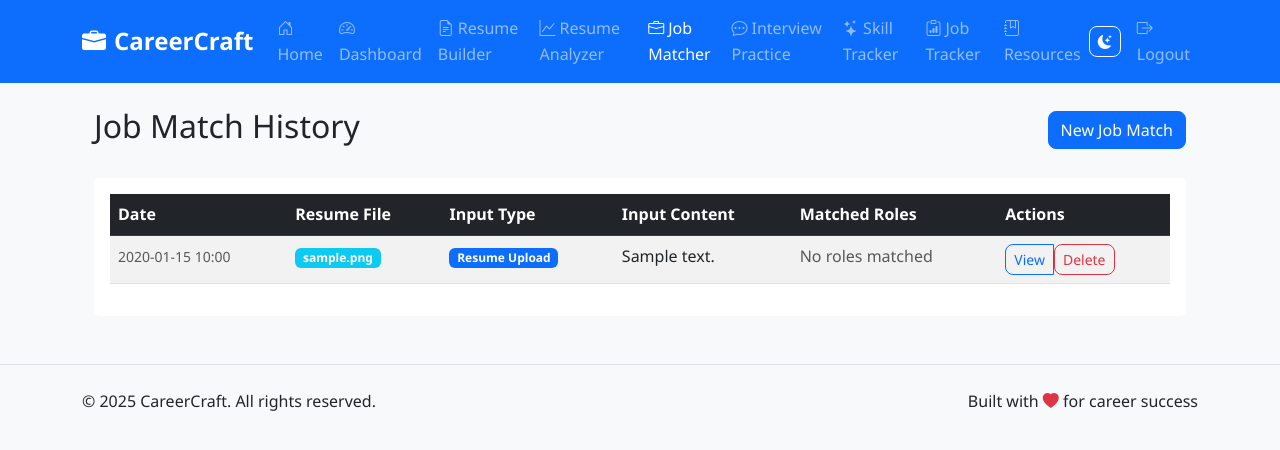
After one commit to pooji105/careercraft, a Flask app: page /job-matcher/history in a window 1280 px wide. The commit adds this page. Shown: the top 450 px of the page. Run offline with Flask 3, Linux system fonts and the light colour scheme; a user stored in the database is signed in; tables that the repository leaves empty hold one stand-in row (values such as "Sample post").

Commit message:
Save Job Matcher enhancements with result storage and resume filename

```diff
--- a/app/routes/resume.py
+++ b/app/routes/resume.py
@@ -12,7 +12,7 @@ from werkzeug.utils import secure_filename
 from app.models import ResumeAnalyzer
 from app.utils.ai_utils import analyze_resume
 import tempfile
-from app.models import JobMatch, JobMatchHistory
+from app.models import JobMatch, JobMatchHistory, JobMatchResult
 from app.utils.file_utils import export_job_match_history_txt
 from reportlab.lib.pagesizes import letter
 from reportlab.pdfgen import canvas
@@ -517,12 +517,17 @@ def job_matcher():
     error = None
     error_message = None
     input_text = ''
+    resume_file_name = None
+    resume_text = None
+    interests_or_skills = None
+
     if request.method == 'POST':
         file = request.files.get('resume_file')
         manual_input = request.form.get('manual_input', '').strip()
+
         if file and file.filename:
-            filename = secure_filename(file.filename)
-            ext = filename.rsplit('.', 1)[-1].lower()
+            resume_file_name = secure_filename(file.filename)
+            ext = resume_file_name.rsplit('.', 1)[-1].lower()
             try:
                 with tempfile.NamedTemporaryFile(delete=False, suffix='.'+ext) as tmp:
                     file.save(tmp.name)
@@ -548,10 +553,15 @@ def job_matcher():
                     os.remove(tmp_path)
                 except Exception:
                     pass
+
+            if input_text and not error:
+                resume_text = input_text
         elif manual_input:
             input_text = manual_input
+            interests_or_skills = manual_input
         else:
             error = 'Please upload a resume or enter your skills/interests.'
+
         if input_text and not error:
             from app.utils.ai_utils import match_job_roles
             ai_result = match_job_roles(input_text)
@@ -560,23 +570,50 @@ def job_matcher():
                 # Normalize: if roles is a list of strings, convert to list of dicts with all keys
                 if roles and isinstance(roles[0], str):
                     roles = [{'job_title': r, 'skills': None, 'certifications': None} for r in roles]
+
+                # Save to JobMatchResult table
+                try:
+                    job_match_result = JobMatchResult(
+                        user_id=current_user.id,
+                        resume_file_name=resume_file_name,
+                        resume_text=resume_text,
+                        interests_or_skills=interests_or_skills,
+                        matched_roles=json.dumps(roles)
+                    )
+                    db.session.add(job_match_result)
+                    db.session.commit()
+                except Exception as e:
+                    print(f"Error saving job match result: {e}")
+                    db.session.rollback()
             else:
                 error = ai_result.get('error', 'Unknown error from AI analysis.')
                 error_message = ai_result.get('raw', None)
-    # Fetch all past job matches for this user, most recent first
-    past_matches = JobMatch.query.filter_by(user_id=current_user.id).order_by(JobMatch.created_at.desc()).all()
-    raw_histories = JobMatchHistory.query.filter_by(user_id=current_user.id).order_by(JobMatchHistory.created_at.desc()).all()
-    import json
-    parsed_match_histories = [
-        {
-            'id': hist.id,
-            'created_at': hist.created_at,
-            'input_text': hist.input_text,
-            'roles': json.loads(hist.matched_roles_json)
-        }
-        for hist in raw_histories
-    ]
-    return render_template('resume/job_matcher.html', roles=roles, error=error, error_message=error_message, past_matches=past_matches, match_histories=parsed_match_histories)
+
+    # Fetch all past job match results for this user, most recent first
+    past_job_match_results = JobMatchResult.query.filter_by(user_id=current_user.id).order_by(JobMatchResult.created_at.desc()).all()
+
+    # Parse the JSON data for each result
+    parsed_past_results = []
+    for result in past_job_match_results:
+        try:
+            matched_roles = json.loads(result.matched_roles) if result.matched_roles else []
+        except json.JSONDecodeError:
+            matched_roles = []
+
+        parsed_past_results.append({
+            'id': result.id,
+            'resume_file_name': result.resume_file_name,
+            'resume_text': result.resume_text,
+            'interests_or_skills': result.interests_or_skills,
+            'matched_roles': matched_roles,
+            'created_at': result.created_at
+        })
+
+    return render_template('resume/job_matcher.html',
+                         roles=roles,
+                         error=error,
+                         error_message=error_message,
+                         past_job_match_results=parsed_past_results)
 
 @resume_bp.route('/job-matcher/delete/<int:match_id>', methods=['POST'])
 @login_required
@@ -612,6 +649,54 @@ def download_job_match_history():
     file_data = export_job_match_history_txt(histories)
     from flask import send_file
     return send_file(file_data, as_attachment=True, download_name='job_match_history.txt', mimetype='text/plain')
+
+@resume_bp.route('/job-matcher/history')
+@login_required
+def job_match_history():
+    """Show all past job match results for the currently logged-in user"""
+    try:
+        # Fetch all job match results for the current user, most recent first
+        job_match_results = JobMatchResult.query.filter_by(user_id=current_user.id).order_by(JobMatchResult.created_at.desc()).all()
+
+        # Parse the JSON data for each result
+        parsed_results = []
+        for result in job_match_results:
+            try:
+                matched_roles = json.loads(result.matched_roles) if result.matched_roles else []
+            except json.JSONDecodeError:
+                matched_roles = []
+
+            parsed_results.append({
+                'id': result.id,
+                'resume_file_name': result.resume_file_name,
+                'resume_text': result.resume_text[:200] + '...' if result.resume_text and len(result.resume_text) > 200 else result.resume_text,
+                'interests_or_skills': result.interests_or_skills,
+                'matched_roles': matched_roles,
+                'created_at': result.created_at
+            })
+
+        return render_template('resume/job_match_history.html', job_match_results=parsed_results)
+    except Exception as e:
+        flash(f'Error loading job match history: {str(e)}', 'danger')
+        return redirect(url_for('resume.job_matcher'))
+
+@resume_bp.route('/job-matcher/history/delete/<int:result_id>', methods=['POST'])
+@login_required
+def delete_job_match_result(result_id):
+    """Delete a specific job match result"""
+    try:
+        result = JobMatchResult.query.get_or_404(result_id)
+        if result.user_id != current_user.id:
+            flash('Unauthorized action.', 'danger')
+            return redirect(url_for('resume.job_match_history'))
+
+        db.session.delete(result)
+        db.session.commit()
+        flash('Job match result deleted successfully.', 'success')
+        return redirect(url_for('resume.job_match_history'))
+    except Exception as e:
+        flash(f'Error deleting job match result: {str(e)}', 'danger')
+        return redirect(url_for('resume.job_match_history'))
 
 @resume_bp.route('/download-matched-roles', methods=['POST'])
 def download_matched_roles():
--- /dev/null
+++ b/app/templates/resume/job_match_history.html
@@ -0,0 +1,195 @@
+{% extends "base.html" %}
+
+{% block title %}Job Match History{% endblock %}
+
+{% block content %}
+<div class="container mt-4">
+    <div class="row">
+        <div class="col-12">
+            <div class="d-flex justify-content-between align-items-center mb-4">
+                <h2>Job Match History</h2>
+                <a href="{{ url_for('resume.job_matcher') }}" class="btn btn-primary">
+                    <i class="fas fa-plus"></i> New Job Match
+                </a>
+            </div>
+
+            {% if job_match_results %}
+                <div class="card">
+                    <div class="card-body">
+                        <div class="table-responsive">
+                            <table class="table table-striped table-hover">
+                                <thead class="table-dark">
+                                    <tr>
+                                        <th>Date</th>
+                                        <th>Resume File</th>
+                                        <th>Input Type</th>
+                                        <th>Input Content</th>
+                                        <th>Matched Roles</th>
+                                        <th>Actions</th>
+                                    </tr>
+                                </thead>
+                                <tbody>
+                                    {% for result in job_match_results %}
+                                    <tr>
+                                        <td>
+                                            <small class="text-muted">
+                                                {{ result.created_at.strftime('%Y-%m-%d %H:%M') }}
+                                            </small>
+                                        </td>
+                                        <td>
+                                            {% if result.resume_file_name %}
+                                                <span class="badge bg-info">{{ result.resume_file_name }}</span>
+                                            {% else %}
+                                                <span class="text-muted">Manual Input</span>
+                                            {% endif %}
+                                        </td>
+                                        <td>
+                                            {% if result.resume_file_name %}
+                                                <span class="badge bg-primary">Resume Upload</span>
+                                            {% else %}
+                                                <span class="badge bg-secondary">Skills/Interests</span>
+                                            {% endif %}
+                                        </td>
+                                        <td>
+                                            {% if result.resume_file_name %}
+                                                <div class="text-truncate" style="max-width: 200px;" title="{{ result.resume_text }}">
+                                                    {{ result.resume_text or 'No text extracted' }}
+                                                </div>
+                                            {% else %}
+                                                <div class="text-truncate" style="max-width: 200px;" title="{{ result.interests_or_skills }}">
+                                                    {{ result.interests_or_skills or 'No input provided' }}
+                                                </div>
+                                            {% endif %}
+                                        </td>
+                                        <td>
+                                            {% if result.matched_roles %}
+                                                <div class="matched-roles">
+                                                    {% for role in result.matched_roles[:3] %}
+                                                        <span class="badge bg-success me-1 mb-1">{{ role.job_title }}</span>
+                                                    {% endfor %}
+                                                    {% if result.matched_roles|length > 3 %}
+                                                        <span class="badge bg-light text-dark">+{{ result.matched_roles|length - 3 }} more</span>
+                                                    {% endif %}
+                                                </div>
+                                            {% else %}
+                                                <span class="text-muted">No roles matched</span>
+                                            {% endif %}
+                                        </td>
+                                        <td>
+                                            <div class="btn-group" role="group">
+                                                <button class="btn btn-sm btn-outline-primary"
+                                                        data-bs-toggle="modal"
+                                                        data-bs-target="#detailModal{{ result.id }}">
+                                                    <i class="fas fa-eye"></i> View
+                                                </button>
+                                                <form method="POST" action="{{ url_for('resume.delete_job_match_result', result_id=result.id) }}"
+                                                      style="display: inline;" onsubmit="return confirm('Are you sure you want to delete this job match result?');">
+                                                    <button type="submit" class="btn btn-sm btn-outline-danger">
+                                                        <i class="fas fa-trash"></i> Delete
+                                                    </button>
+                                                </form>
+                                            </div>
+                                        </td>
+                                    </tr>
+                                    {% endfor %}
+                                </tbody>
+                            </table>
+                        </div>
+                    </div>
+                </div>
+
+                <!-- Detail Modals -->
+                {% for result in job_match_results %}
+                <div class="modal fade" id="detailModal{{ result.id }}" tabindex="-1" aria-labelledby="detailModalLabel{{ result.id }}" aria-hidden="true">
+                    <div class="modal-dialog modal-lg">
+                        <div class="modal-content">
+                            <div class="modal-header">
+                                <h5 class="modal-title" id="detailModalLabel{{ result.id }}">
+                                    Job Match Details - {{ result.created_at.strftime('%Y-%m-%d %H:%M') }}
+                                </h5>
+                                <button type="button" class="btn-close" data-bs-dismiss="modal" aria-label="Close"></button>
+                            </div>
+                            <div class="modal-body">
+                                <div class="row">
+                                    <div class="col-md-6">
+                                        <h6>Input Information</h6>
+                                        {% if result.resume_file_name %}
+                                            <p><strong>Resume File:</strong> {{ result.resume_file_name }}</p>
+                                            <p><strong>Extracted Text:</strong></p>
+                                            <div class="border p-3 bg-light" style="max-height: 200px; overflow-y: auto;">
+                                                <pre class="mb-0">{{ result.resume_text or 'No text extracted' }}</pre>
+                                            </div>
+                                        {% else %}
+                                            <p><strong>Skills/Interests:</strong></p>
+                                            <div class="border p-3 bg-light">
+                                                {{ result.interests_or_skills or 'No input provided' }}
+                                            </div>
+                                        {% endif %}
+                                    </div>
+                                    <div class="col-md-6">
+                                        <h6>Matched Job Roles</h6>
+                                        {% if result.matched_roles %}
+                                            <div class="matched-roles-detail">
+                                                {% for role in result.matched_roles %}
+                                                <div class="card mb-2">
+                                                    <div class="card-body p-3">
+                                                        <h6 class="card-title text-primary">{{ role.job_title }}</h6>
+                                                        {% if role.skills %}
+                                                            <p class="mb-1"><strong>Skills:</strong></p>
+                                                            <div class="mb-2">
+                                                                {% for skill in role.skills %}
+                                                                    <span class="badge bg-info me-1">{{ skill }}</span>
+                                                                {% endfor %}
+                                                            </div>
+                                                        {% endif %}
+                                                        {% if role.certifications %}
+                                                            <p class="mb-1"><strong>Certifications:</strong></p>
+                                                            <div>
+                                                                {% for cert in role.certifications %}
+                                                                    <span class="badge bg-warning text-dark me-1">{{ cert }}</span>
+                                                                {% endfor %}
+                                                            </div>
+                                                        {% endif %}
+                                                    </div>
+                                                </div>
+                                                {% endfor %}
+                                            </div>
+                                        {% else %}
+                                            <p class="text-muted">No roles matched</p>
+                                        {% endif %}
+                                    </div>
+                                </div>
+                            </div>
+                            <div class="modal-footer">
+                                <button type="button" class="btn btn-secondary" data-bs-dismiss="modal">Close</button>
+                            </div>
+                        </div>
+                    </div>
+                </div>
+                {% endfor %}
+
+            {% else %}
+                <div class="card">
+                    <div class="card-body text-center py-5">
+                        <i class="fas fa-search fa-3x text-muted mb-3"></i>
+                        <h4 class="text-muted">No Job Match History</h4>
+                        <p class="text-muted">You haven't performed any job matches yet.</p>
+                        <a href="{{ url_for('resume.job_matcher') }}" class="btn btn-primary">
+                            <i class="fas fa-plus"></i> Try Job Matcher
+                        </a>
+                    </div>
+                </div>
+            {% endif %}
+        </div>
+    </div>
+</div>
+
+<style>
+.matched-roles .badge {
+    font-size: 0.75rem;
+}
+.matched-roles-detail .card {
+    border-left: 4px solid #007bff;
+}
+</style>
+{% endblock %}
```
Also changed, not shown: app/__init__.py (+12 -0 lines), app/models.py (+13 -0 lines), app/templates/resume/job_matcher.html (+45 -67 lines).
